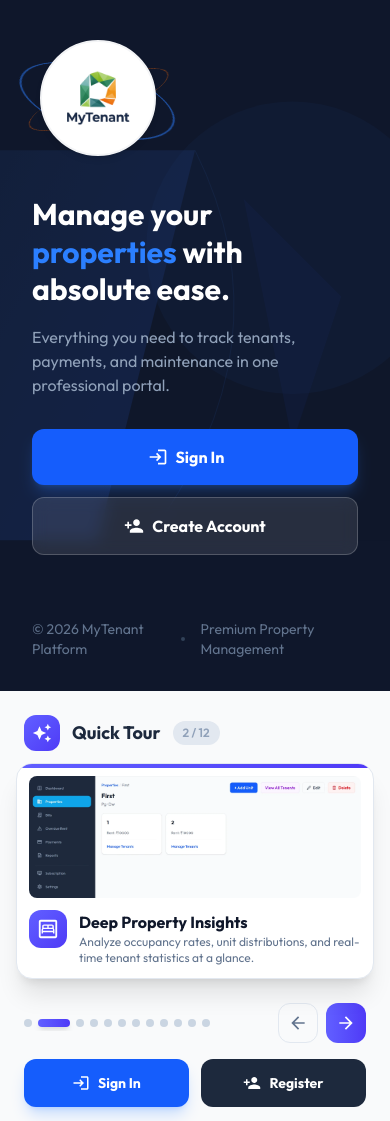
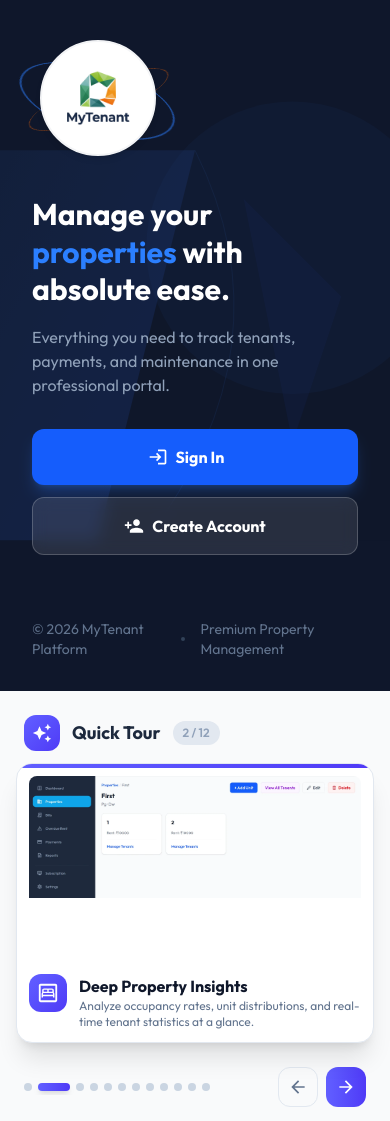
Before and after one commit to Chayan-Jn/TenantApp, a React (Vite) app in the folder frontend/: page / in a window 390 px wide. Shown: the top 1121 px of the page. Built offline with nearby package versions, Linux system fonts and the light colour scheme; no server answers.

Commit message:
Minor css fix

```diff
--- a/frontend/src/pages/home/Home.jsx
+++ b/frontend/src/pages/home/Home.jsx
@@ -228,7 +228,7 @@ export default function Home() {
                         <div className={`absolute top-0 left-0 right-0 h-1 bg-gradient-to-r ${feature.color} transition-all duration-500`}></div>
 
                         <div className="w-full h-full p-3 sm:p-5 flex flex-col">
-                            <div className="relative w-full flex-1" style={{ maxHeight: 'calc(100% - 80px)' }}>
+                            <div className="relative w-full aspect-video lg:aspect-auto lg:flex-1" style={{ maxHeight: 'calc(100% - 80px)' }}>
                                 {/* Shimmer skeleton — visible until image loads */}
                                 {!imageLoaded[current] && (
                                     <div className="absolute inset-0 rounded-lg overflow-hidden bg-slate-200 dark:bg-slate-700">
```
